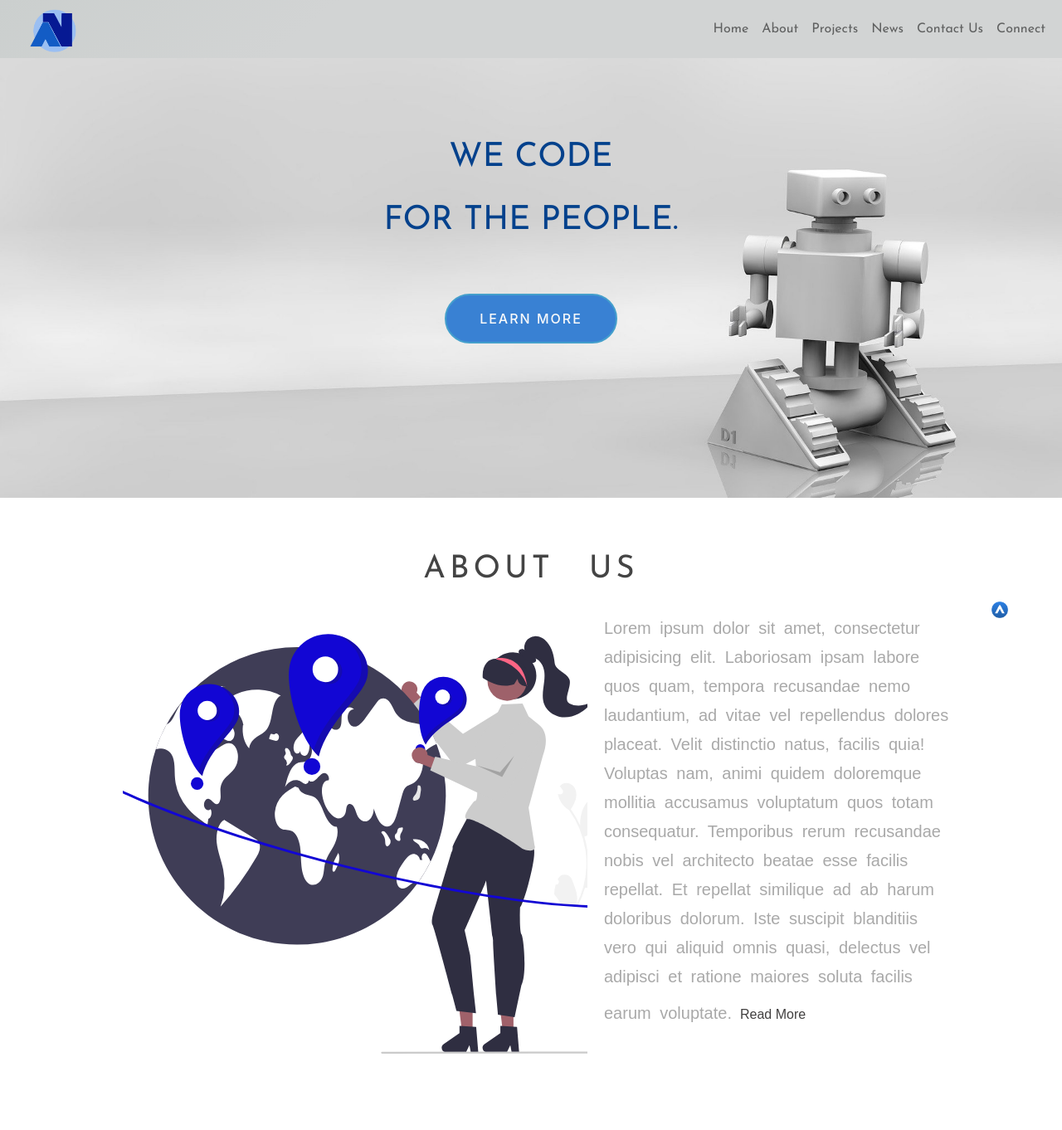
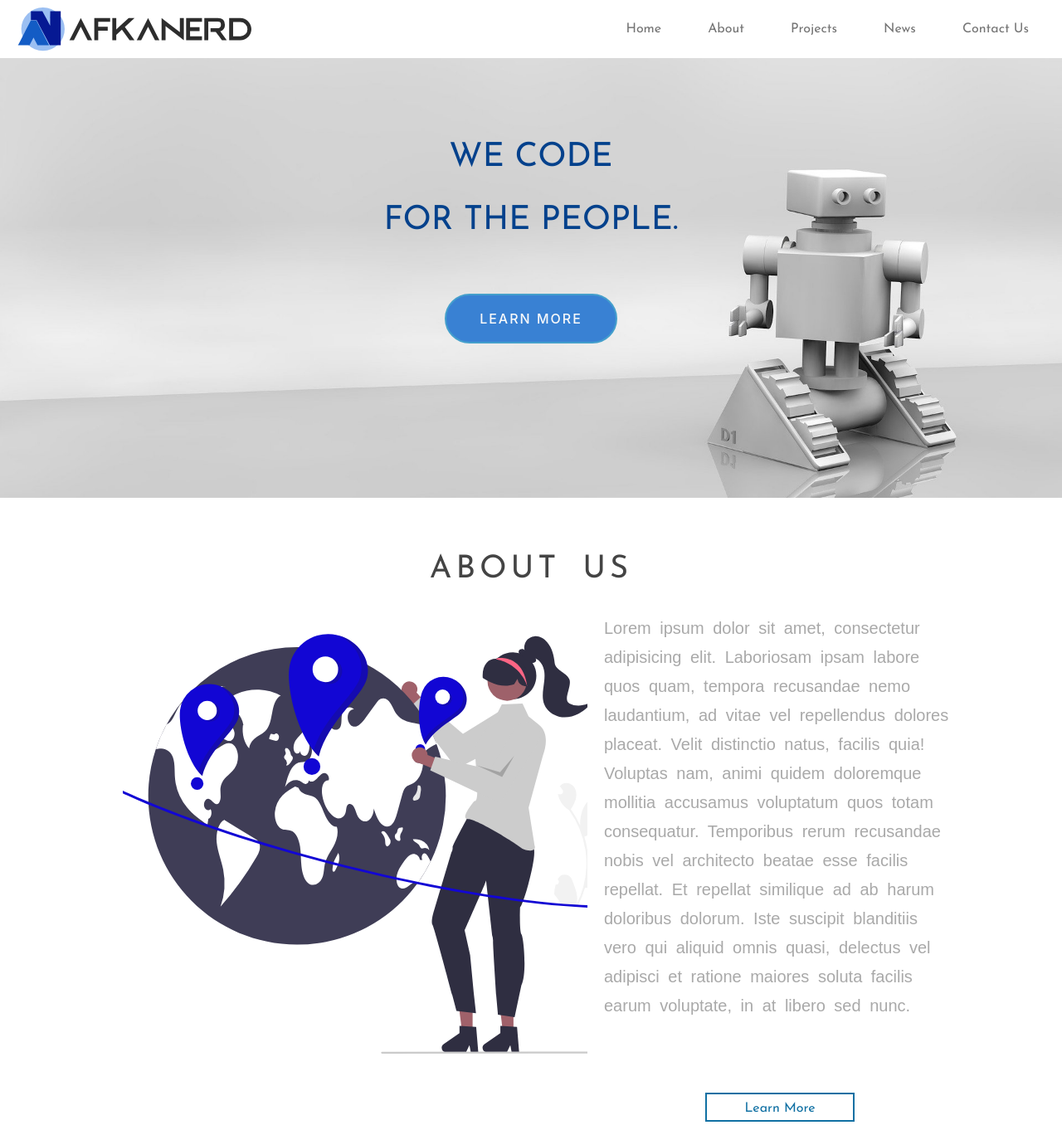
Before and after one commit to mildrette/Afkanerdsite, a plain HTML site: page index.html in a window 1280 px wide. Shown: the top 1362 px of the page at 83% size. Drawn offline with nearby package versions, Linux system fonts and the light colour scheme.

Commit message:
changes to the nav

```diff
--- a/index.html
+++ b/index.html
@@ -19,7 +19,7 @@
 	<!-- the navbar-->
 	<nav class="navbar fixed-top navbar-expand-sm navbar-light py-0">
 		<div class="container-fluid">
-			<a class="navbar-brand" href="#"> <img src="images/Artboard 9.png" height="60px" width="100px"></a>
+			<a class="navbar-brand" href="#"> <img src="images/fulllogo_wiith_blk.svg" height="60px" width="300px"></a>
 			<button class="navbar-toggler" type="button" data-bs-toggle="collapse" data-bs-target="#navbarNavDropdown"
 				aria-controls="navbarNavDropdown" aria-expanded="false" aria-label="Toggle navigation">
 				<span class="navbar-toggler-icon"></span>
@@ -41,9 +41,6 @@
 					<li class="nav-item">
 						<a class="nav-link" href="#contactus"> Contact Us</a>
 					</li>
-					<li class="nav-item">
-						<a class="nav-link" href="#connect">Connect</a>
-					</li>
 					</li>
 				</ul>
 			</div>
@@ -57,7 +54,7 @@
 			<h1>We Code<br /><br />
 				<span>For The People.</span>
 			</h1>
-			<div class="bt"><a href="#projects">Learn More</a></div>
+			<div class="bt"><a href="about.htm">Learn More</a></div>
 		</div>
 	</div>
 
@@ -68,13 +65,17 @@
 		<img src="images/undraw_world_re_768g(1).svg" style="float: left;" alt="image">
 		<p>Lorem ipsum dolor sit amet, consectetur adipisicing elit. Laboriosam ipsam labore quos quam, tempora
 			recusandae nemo laudantium, ad vitae vel repellendus dolores placeat. Velit distinctio natus, facilis quia!
-			Voluptas nam, animi quidem doloremque mollitia accusamus voluptatum quos totam consequatur. Temporibus rerum
-			recusandae nobis vel architecto beatae esse facilis repellat. Et repellat similique ad ab harum doloribus
-			dolorum. Iste suscipit blanditiis vero qui aliquid omnis quasi, delectus vel adipisci et ratione maiores
-			soluta facilis earum voluptate.<button type="button" class="collapsible">Read More</button></p>
-			<div class="content419">
-			  <p>Lorem ipsum...</p>
-			</div> 	</div>
+			Voluptas nam, animi quidem doloremque mollitia accusamus
+				voluptatum quos totam consequatur. Temporibus rerum
+				recusandae nobis vel architecto beatae esse facilis repellat. Et repellat similique ad ab harum
+				doloribus
+				dolorum. Iste suscipit blanditiis vero qui aliquid omnis quasi, delectus vel adipisci et ratione maiores
+				soluta facilis earum voluptate, in at libero sed nunc.</p>
+		<!--<button onclick="myFunction()" id="myBtn">Read more</button>-->
+		<div class="btn">
+			<a href="about.htm">Learn More</a>
+		</div>
+	</div>
 
 
 	<!--Project section-->
@@ -101,6 +102,7 @@
 				</div>
 			</div>
 		</div>
+		<div class="oval">See More</div>
 	</div>
 	</div>
 
@@ -126,8 +128,9 @@
 			<!--card 2-->
 			<div class="card-one">
 				<div class="card__header">
-					<a href="https://github.com/smswithoutborders">"<img src="images/List of Technical Skills for Resumes, Cover Letters, and Interviews(2).jpeg"
-						alt="card__image" class="card__image" width="600" ></a>
+					<a href="https://github.com/smswithoutborders">"<img
+							src="images/List of Technical Skills for Resumes, Cover Letters, and Interviews(2).jpeg"
+							alt="card__image" class="card__image" width="600"></a>
 				</div>
 				<div class="card__body">
 					<h4>Contibute to Projects </h4>
@@ -185,9 +188,9 @@
 		<a href="#" class="fa fa-github"></a>
 	</div>
 
-	<div class="arrow">
-		<a href="#home"><img src="images/caret.png" alt="up_arrow"></a>
-	</div>
+
+	<button onclick="topFunction()" id="myBtnn" title="Go to top">Top</button>
+
 	</div>
 
 
@@ -199,7 +202,7 @@
 		integrity="sha384-QJHtvGhmr9XOIpI6YVutG+2QOK9T+ZnN4kzFN1RtK3zEFEIsxhlmWl5/YESvpZ13" crossorigin="anonymous">
 	</script>
 
-<script src="script.js"></script>
+	<script src="script.js"></script>
 
 </body>
 
--- a/style.css
+++ b/style.css
@@ -15,17 +15,40 @@
 
 /*Navigation css section*/
 nav {
-  background:linear-gradient(141deg, #cbcfce 0%, #d2d4d4 30%);
+  background:white;
 	text-align: center;
 	position: sticky;
 	top: 0px;
-  }
+    justify-content: space-between;
+}
 
-  nav a:hover {
-	text-decoration: underline;
-  }
-
-
+nav ul li{
+    list-style: none;
+    display: inline-block;
+    padding: 10px 20px;
+}
+nav ul li a{
+    color: #f7f7fc;
+    font-weight: 20px;
+    position: relative;
+    padding: 5px 0;
+}
+nav ul li a:hover{
+    color: #4787fd;
+}
+nav ul li a:after{
+    content: "";
+    position: absolute;
+    left: 0;
+    width: 0;
+    height: 3px;
+    background: #4787fd;
+    transition: .3s;
+    bottom: 0;
+}
+nav ul li a:hover:after{
+    width: 100%;
+}
 
 
 
@@ -49,7 +72,7 @@ h1.title {
 	font-family: 'Allura', - Ubuntu, sans-serif;
 	text-transform: uppercase;
 	font-size: 38px;
-	word-spacing: 25px;
+	word-spacing: 10px;
 	letter-spacing: 5px;
 }
 
@@ -137,7 +160,6 @@ h1.title {
 	color: #03418c;
 	font-weight: 100;
 	font-family: -apple-system, Ubuntu, sans-serif;
-
 }
 
 .banner_content h1 {
@@ -627,6 +649,7 @@ a {
 		line-height: 20px;
 		color: #a9a9a9;
 	}
+
 }
 
 @media (max-width: 1080px) {
@@ -686,24 +709,6 @@ a {
 	}
 }
 
-/* arrow */
-.arrow {
-	position: fixed;
-	bottom: 25px;
-	right: 25px;
-	width: 60px;
-	height: 50px;
-	line-height: 50px;
-	text-align: center;
-	cursor: pointer;
-	background: none
-}
-
-.arrow img {
-	width: 20px;
-	height: 20px;
-	z-index: 1;
-}
 
 /* footer icons*/
 .fa {
@@ -739,30 +744,47 @@ a {
 	color: white;
 }
 
+#more {display: none;}
 
 
- /* Style the button that is used to open and close the collapsible content */
- .collapsible {
-	background-color: transparent;
-	color: rgb(66, 64, 64);
+#myBtnn {
+	display: none;
+	position: fixed;
+	bottom: 20px;
+	right: 30px;
+	z-index: 99;
+	border: none;
+	outline: none;
+	background-color: rgb(40, 109, 199);
+	color: white;
 	cursor: pointer;
-	padding: 10px;
-	width: 10%;
-	border: none;
-	text-align: left;
-	outline: none;
+	padding: 15px;
+	border-radius: 50px;
 	font-size: 16px;
   }
 
-  /* Add a background color to the button if it is clicked on (add the .active class with JS), and when you move the mouse over it (hover) */
-  .active, .collapsible:hover {
-	background-color: rgb(255, 255, 255);
+  #myBtn:hover {
+	background-color: #555;
   }
 
-  /* Style the collapsible content. Note: hidden by default */
-  .content419 {
-	padding: 0 18px;
-	display: none;
-	overflow: hidden;
-	background-color: transparent;
+  .oval {
+	height: 60px;
+	width: 100px;
+	background-color: rgb(39, 110, 190);
+	border-radius: 50%;
+	padding-top: 20px;
+	padding-left: 17px;
   }
+
+
+  .arrow {
+	border: solid rgb(2, 59, 105);
+	border-width: 0 8px 8px 0;
+	display: inline-block;
+	padding: 3px;
+  }
+
+  .right {
+	transform: rotate(-45deg);
+	-webkit-transform: rotate(-45deg);
+  }
```
Also changed, not shown: images/fulllogo_wiith_blk.svg (added).
